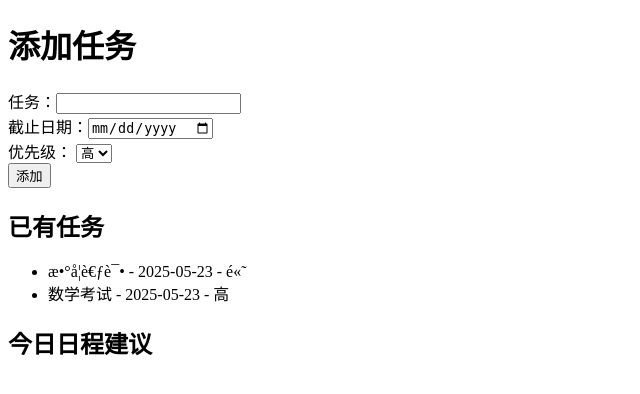
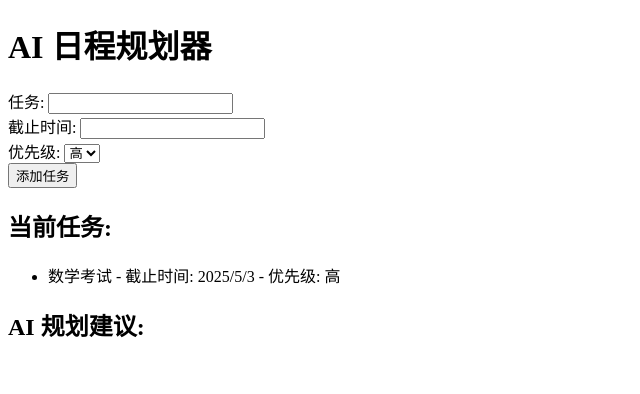
Before and after one commit to Kevin3599/ai_schedule_planner, a Flask app: page / in a window 1280 px wide. Shown: the top 394 px of the page, without its empty margins (0-640 px from the left). Run offline with Flask 3, Linux system fonts and the light colour scheme; data that the repository does not hold is empty.

Commit message:
初步日程规划功能实现

```diff
--- a/app.py
+++ b/app.py
@@ -3,33 +3,39 @@ import json
 from planner import generate_schedule
 
 app = Flask(__name__)
+app.config['JSON_AS_ASCII'] = False  # 添加此行确保 JSON 正确处理中文
 TASK_FILE = 'tasks.json'
 
 def load_tasks():
     try:
-        with open(TASK_FILE, 'r') as f:
+        with open(TASK_FILE, 'r', encoding='utf-8') as f:
             return json.load(f)
-    except:
+    except FileNotFoundError:
+        return []
+    except json.JSONDecodeError:
         return []
 
 def save_tasks(tasks):
-   with open(TASK_FILE, 'w', encoding='utf-8') as f:
-    json.dump(tasks, f, indent=2, ensure_ascii=False)
+    with open(TASK_FILE, 'w', encoding='utf-8') as f:
+        json.dump(tasks, f, indent=2, ensure_ascii=False)
 
 @app.route('/', methods=['GET', 'POST'])
 def index():
     tasks = load_tasks()
 
     if request.method == 'POST':
-        task = request.form['task']
-        deadline = request.form['deadline']
-        priority = request.form['priority']
-        tasks.append({
-            'task': task,
-            'deadline': deadline,
-            'priority': priority
-        })
-        save_tasks(tasks)
+        # 确保接收到的表单数据使用 UTF-8 解码
+        task = request.form['task'].strip()
+        deadline = request.form['deadline'].strip()
+        priority = request.form['priority'].strip()
+
+        if task and deadline and priority:
+            tasks.append({
+                'task': task,
+                'deadline': deadline,
+                'priority': priority
+            })
+            save_tasks(tasks)
 
     schedule = generate_schedule(tasks)
     return render_template('index.html', tasks=tasks, schedule=schedule)
--- a/tasks.json
+++ b/tasks.json
@@ -1,12 +1,7 @@
 [
   {
-    "task": "æ•°å­¦è€ƒè¯•",
-    "deadline": "2025-05-23",
-    "priority": "é«˜"
-  },
-  {
     "task": "数学考试",
-    "deadline": "2025-05-23",
+    "deadline": "2025/5/3",
     "priority": "高"
   }
 ]
--- a/templates/index.html
+++ b/templates/index.html
@@ -1,29 +1,41 @@
 <!DOCTYPE html>
-<html>
+<html lang="zh-CN">
 <head>
+    <meta charset="UTF-8">
+    <meta name="viewport" content="width=device-width, initial-scale=1.0">
     <title>AI 日程规划器</title>
-    <meta charset="utf-8">
 </head>
 <body>
-    <h1>添加任务</h1>
-    <form method="post">
-        <label>任务：</label><input type="text" name="task" required><br>
-        <label>截止日期：</label><input type="date" name="deadline" required><br>
-        <label>优先级：</label>
-        <select name="priority">
-            <option>高</option><option>中</option><option>低</option>
-        </select><br>
-        <button type="submit">添加</button>
+    <h1>AI 日程规划器</h1>
+
+    <form method="POST">
+        <div>
+            <label for="task">任务:</label>
+            <input type="text" id="task" name="task" required>
+        </div>
+        <div>
+            <label for="deadline">截止时间:</label>
+            <input type="text" id="deadline" name="deadline" required>
+        </div>
+        <div>
+            <label for="priority">优先级:</label>
+            <select id="priority" name="priority">
+                <option value="高">高</option>
+                <option value="中">中</option>
+                <option value="低">低</option>
+            </select>
+        </div>
+        <button type="submit">添加任务</button>
     </form>
 
-    <h2>已有任务</h2>
+    <h2>当前任务:</h2>
     <ul>
-        {% for t in tasks %}
-        <li>{{ t.task }} - {{ t.deadline }} - {{ t.priority }}</li>
-        {% endfor %}
+    {% for task in tasks %}
+        <li>{{ task.task }} - 截止时间: {{ task.deadline }} - 优先级: {{ task.priority }}</li>
+    {% endfor %}
     </ul>
 
-    <h2>今日日程建议</h2>
+    <h2>AI 规划建议:</h2>
     <pre>{{ schedule }}</pre>
 </body>
 </html>
```
